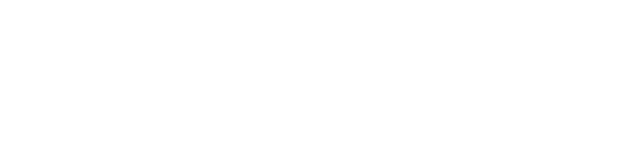
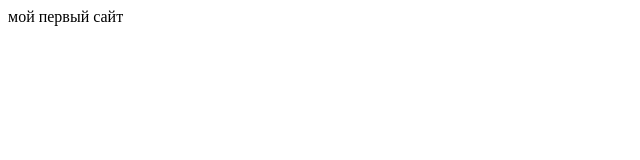
Before and after one commit to LSW18/-1-, a plain HTML site: page index.html in a window 1280 px wide. Shown: the whole page, without its empty margins (0-640 px from the left). Drawn offline with Linux system fonts and the light colour scheme.

Commit message:
мой первый сайт

```diff
--- a/index.html
+++ b/index.html
@@ -1,3 +1,6 @@
 <head>
 <link href="https://fonts.googleapis.com/css?family=Roboto&subset=cyrillic"rel="stylesheet">
+<p>
+мой первый сайт
+</p>
 </head>
```
